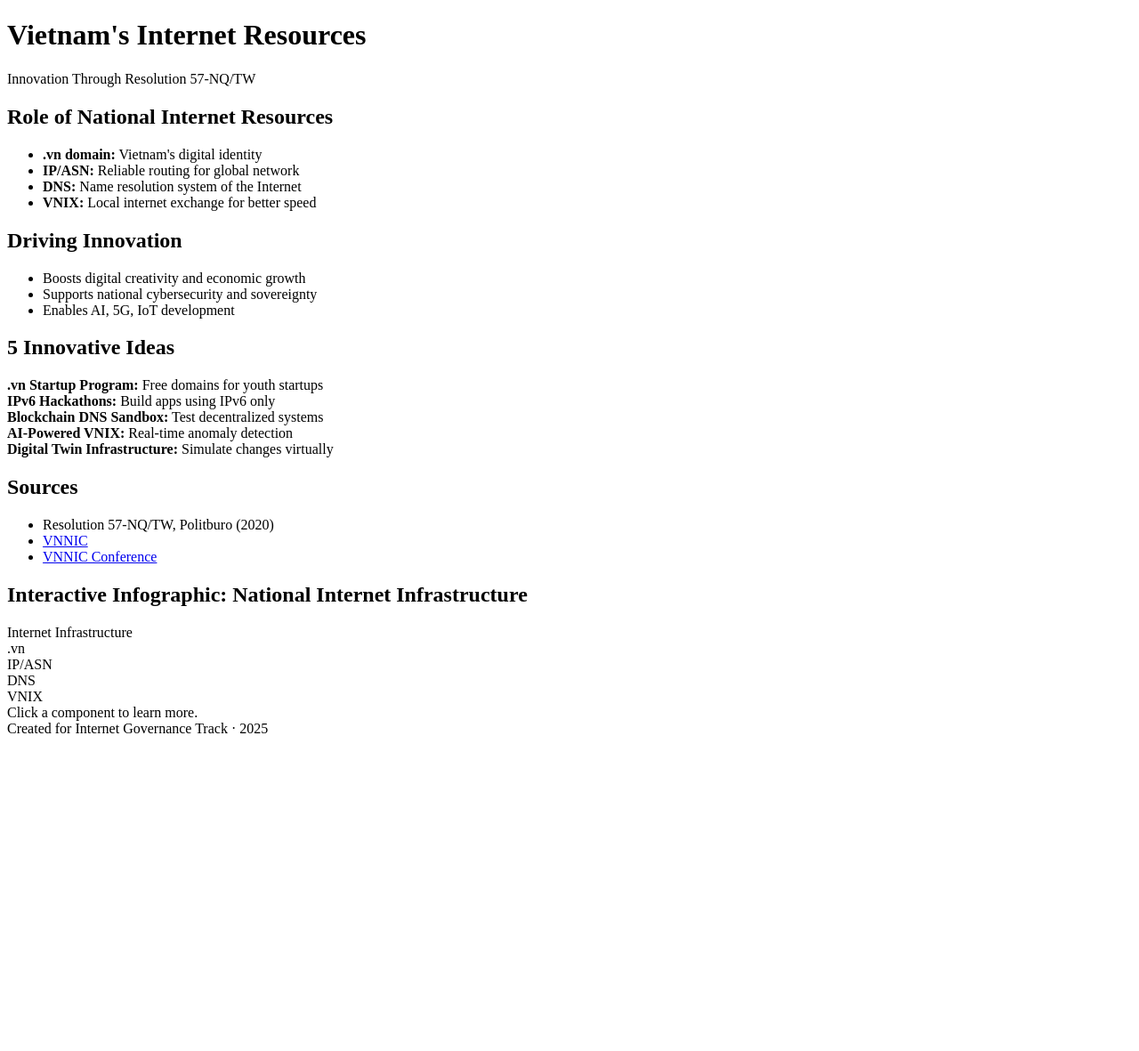
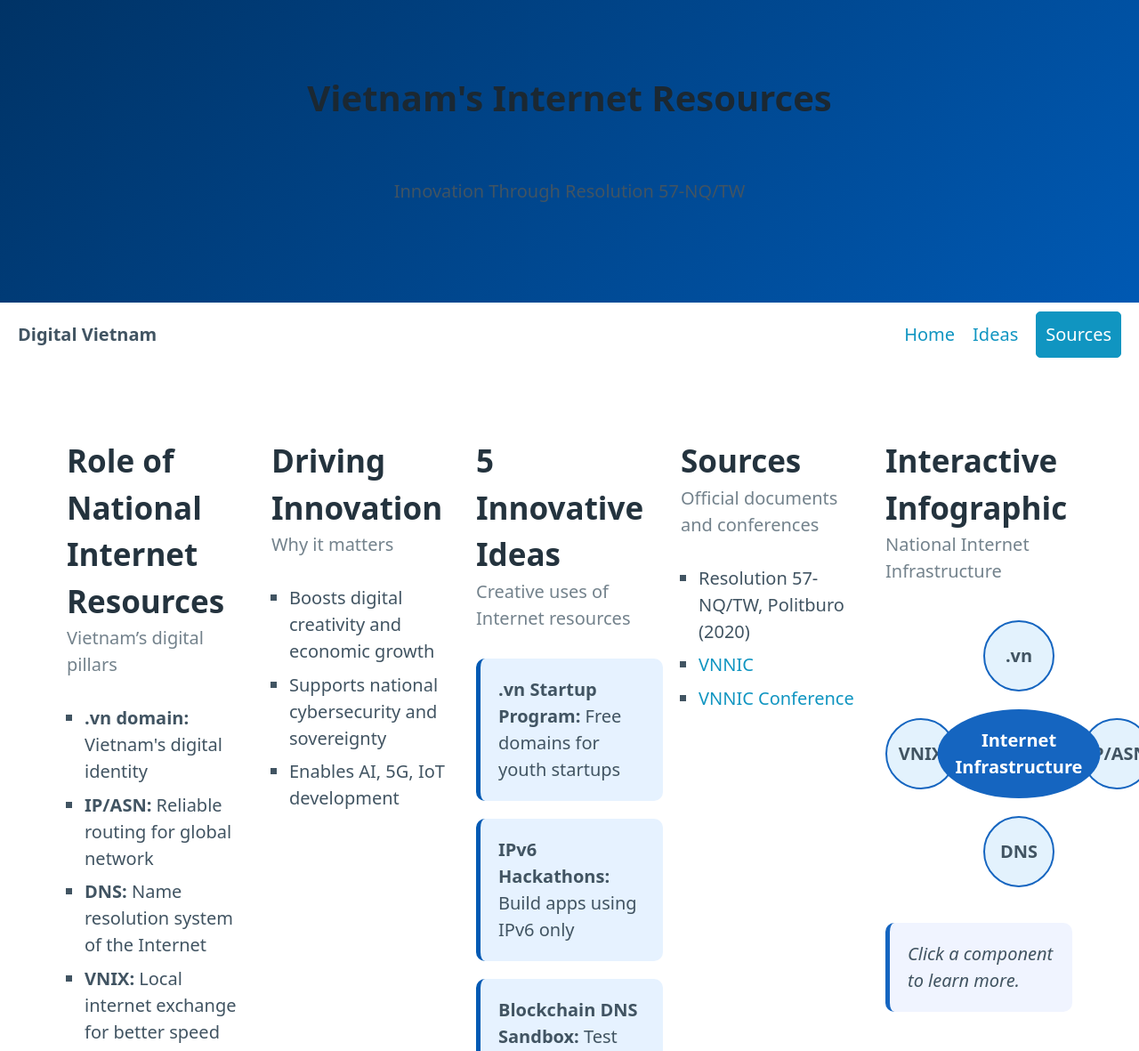
Before and after one commit to vanchungnguyxn/internet-innovation-site, a plain HTML site: page index.html in a window 1280 px wide. Shown: the top 1181 px of the page at 89% size. Before the commit the page ends 836 px from the top, so only its background shows below. Drawn offline with nearby package versions, Linux system fonts and the light colour scheme.

Commit message:
Update index.html

```diff
--- a/index.html
+++ b/index.html
@@ -2,19 +2,127 @@
 <html lang="en">
 <head>
   <meta charset="UTF-8" />
-  <meta name="viewport" content="width=device-width, initial-scale=1.0" />
+  <meta name="viewport" content="width=device-width, initial-scale=1" />
   <title>Vietnam Internet Innovation</title>
-  <link rel="stylesheet" href="style.css" />
+  <link rel="stylesheet" href="https://cdn.jsdelivr.net/npm/@picocss/pico@1/css/pico.min.css" />
+  <style>
+    header {
+      background: linear-gradient(135deg, #003366, #0059b3);
+      color: white;
+      text-align: center;
+      padding: 4rem 1rem;
+    }
+
+    .fade-in {
+      opacity: 0;
+      transform: translateY(20px);
+      transition: opacity 0.6s ease-out, transform 0.6s ease-out;
+    }
+
+    .fade-in.appear {
+      opacity: 1;
+      transform: translateY(0);
+    }
+
+    .idea-box {
+      background: #e6f2ff;
+      border-left: 5px solid #0059b3;
+      padding: 1rem;
+      margin: 1rem 0;
+      border-radius: 0.5rem;
+    }
+
+    .infographic {
+      position: relative;
+      width: 300px;
+      height: 300px;
+      margin: 2rem auto;
+    }
+
+    .center {
+      position: absolute;
+      top: 50%;
+      left: 50%;
+      transform: translate(-50%, -50%);
+      background: #1565c0;
+      color: white;
+      padding: 1rem;
+      border-radius: 50%;
+      font-weight: bold;
+      text-align: center;
+      z-index: 2;
+    }
+
+    .item {
+      position: absolute;
+      width: 80px;
+      height: 80px;
+      background: #e3f2fd;
+      border: 2px solid #1565c0;
+      border-radius: 50%;
+      display: flex;
+      align-items: center;
+      justify-content: center;
+      font-weight: bold;
+      cursor: pointer;
+      transition: background 0.3s;
+    }
+
+    .item:hover {
+      background: #bbdefb;
+    }
+
+    #vn     { top: 0; left: 110px; }
+    #ip     { top: 110px; left: 220px; }
+    #dns    { top: 220px; left: 110px; }
+    #vnix   { top: 110px; left: 0; }
+
+    .info-box {
+      margin-top: 1.5rem;
+      padding: 1rem;
+      background: #f0f4ff;
+      border-left: 5px solid #1565c0;
+      border-radius: 0.5rem;
+      max-width: 600px;
+      margin-left: auto;
+      margin-right: auto;
+      min-height: 60px;
+      font-style: italic;
+    }
+
+    footer {
+      margin-top: 3rem;
+      text-align: center;
+      font-size: 0.9rem;
+      padding: 2rem 0;
+      background: #eceff1;
+    }
+  </style>
 </head>
 <body>
+
   <header>
     <h1>Vietnam's Internet Resources</h1>
     <p>Innovation Through Resolution 57-NQ/TW</p>
   </header>
 
-  <main>
+  <nav class="container-fluid">
+    <ul><li><strong>Digital Vietnam</strong></li></ul>
+    <ul>
+      <li><a href="#">Home</a></li>
+      <li><a href="#ideas">Ideas</a></li>
+      <li><a href="#sources" role="button">Sources</a></li>
+    </ul>
+  </nav>
+
+  <main class="container">
+
+    <div class="grid">
       <section class="fade-in">
+        <hgroup>
           <h2>Role of National Internet Resources</h2>
+          <h3>Vietnam’s digital pillars</h3>
+        </hgroup>
         <ul>
           <li><strong>.vn domain:</strong> Vietnam's digital identity</li>
           <li><strong>IP/ASN:</strong> Reliable routing for global network</li>
@@ -24,7 +132,10 @@
       </section>
 
       <section class="fade-in">
+        <hgroup>
           <h2>Driving Innovation</h2>
+          <h3>Why it matters</h3>
+        </hgroup>
         <ul>
           <li>Boosts digital creativity and economic growth</li>
           <li>Supports national cybersecurity and sovereignty</li>
@@ -32,8 +143,11 @@
         </ul>
       </section>
 
-    <section class="fade-in">
+      <section class="fade-in" id="ideas">
+        <hgroup>
           <h2>5 Innovative Ideas</h2>
+          <h3>Creative uses of Internet resources</h3>
+        </hgroup>
         <div class="idea-box"><strong>.vn Startup Program:</strong> Free domains for youth startups</div>
         <div class="idea-box"><strong>IPv6 Hackathons:</strong> Build apps using IPv6 only</div>
         <div class="idea-box"><strong>Blockchain DNS Sandbox:</strong> Test decentralized systems</div>
@@ -41,17 +155,23 @@
         <div class="idea-box"><strong>Digital Twin Infrastructure:</strong> Simulate changes virtually</div>
       </section>
 
-    <section class="fade-in">
+      <section class="fade-in" id="sources">
+        <hgroup>
           <h2>Sources</h2>
+          <h3>Official documents and conferences</h3>
+        </hgroup>
         <ul>
           <li>Resolution 57-NQ/TW, Politburo (2020)</li>
           <li><a href="https://vnnic.vn" target="_blank">VNNIC</a></li>
           <li><a href="https://internet-conference.vn" target="_blank">VNNIC Conference</a></li>
         </ul>
       </section>
-  </main>
+
       <section class="fade-in">
-  <h2>Interactive Infographic: National Internet Infrastructure</h2>
+        <hgroup>
+          <h2>Interactive Infographic</h2>
+          <h3>National Internet Infrastructure</h3>
+        </hgroup>
         <div class="infographic">
           <div class="center">Internet Infrastructure</div>
           <div class="item" id="vn">.vn</div>
@@ -61,25 +181,26 @@
         </div>
         <div class="info-box" id="infoBox">Click a component to learn more.</div>
       </section>
+    </div>
+
+  </main>
 
   <footer>
     Created for Internet Governance Track · 2025
   </footer>
 
   <script>
-    // Fade in animation on scroll
     const faders = document.querySelectorAll('.fade-in');
-    const appearOptions = { threshold: 0.1 };
-
     const appearOnScroll = new IntersectionObserver(function(entries, observer) {
       entries.forEach(entry => {
         if (!entry.isIntersecting) return;
         entry.target.classList.add('appear');
         observer.unobserve(entry.target);
       });
-    }, appearOptions);
+    }, { threshold: 0.1 });
 
     faders.forEach(fader => appearOnScroll.observe(fader));
+
     const descriptions = {
       vn: ".vn domain is Vietnam’s national digital identity. It builds trust and local branding online.",
       ip: "IP/ASN ensures routing and connectivity between Vietnamese networks and the world.",
```
Lines whose indentation alone changed are shown as unchanged.
